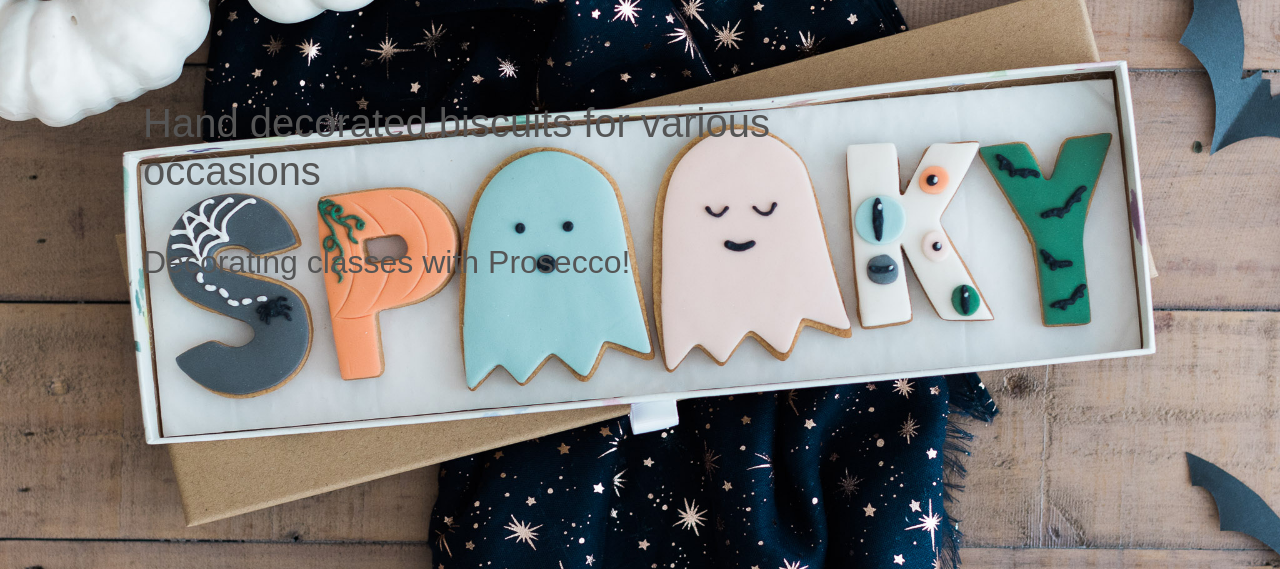
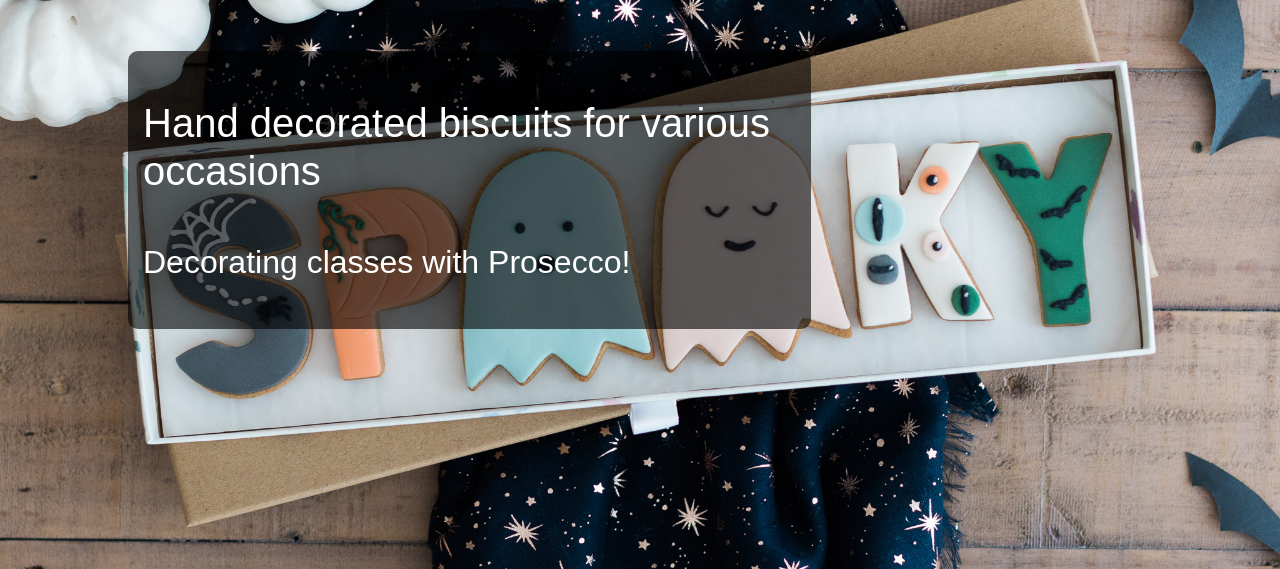
Before and after one commit to emilija-smitaite/biscuiteers-biscuit-shop, a Django app: page / in a window 1280 px wide. Shown: the part 128-697 px from the top of the page. Run offline with Django 3.2, Linux system fonts and the light colour scheme; parts of the project's set-up code (start-up, migrations or seed data) failed here and were passed over; some libraries are stand-ins or nearby versions.

Commit message:
Style home page header

```diff
--- a/home/templates/home/index.html
+++ b/home/templates/home/index.html
@@ -4,7 +4,7 @@
 {% block content %}
     <div class="container h-100">
         <div class="row h-100">
-            <div class="col-10 col-md-8 my-auto">
+            <div class="col-10 col-md-8 my-auto home-header mx-auto mx-lg-0">
                 <div class="my-5">
                     <h1> Hand decorated biscuits for various occasions</h1>
                 </div>
--- a/static/css/base.css
+++ b/static/css/base.css
@@ -183,6 +183,15 @@ input[name='q']::placeholder {
     padding-top: 10px;
 }
 
+/*-------------------------Home page header */
+
+.home-header {
+    color: white;
+    border-radius: 10px;
+    background-color: rgba(0, 0, 0, 0.6);
+
+}
+
 /* -------------------------------- Media Queries */
 
 /* Slightly larger container on xl screens */
```
